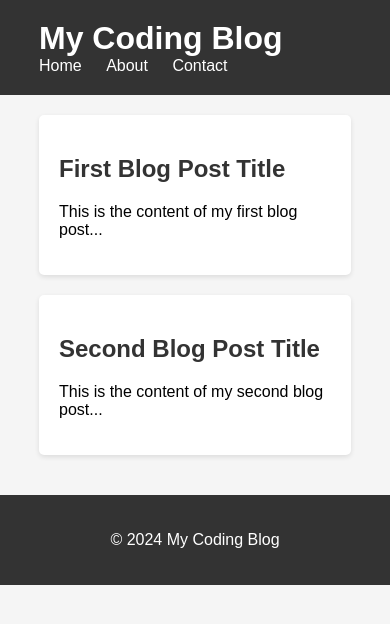
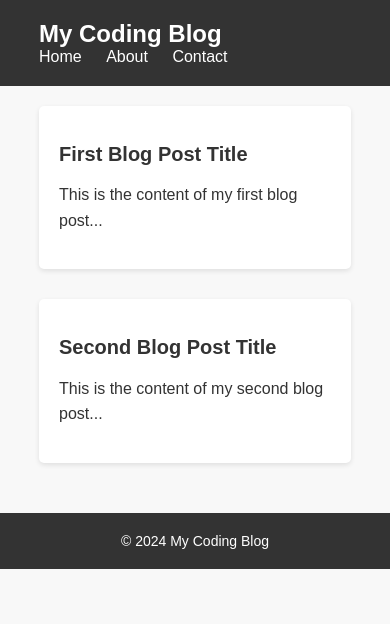
Before and after one commit to Panhavoan-Kymeas/MyWeb, a plain HTML site: page index.html in a window 390 px wide. Drawn offline with Linux system fonts and the light colour scheme.

Commit message:
Update styles.css

```diff
--- a/styles.css
+++ b/styles.css
@@ -2,7 +2,8 @@ body {
     font-family: Arial, sans-serif;
     margin: 0;
     padding: 0;
-    background-color: #f5f5f5;
+    background-color: #f8f8f8;
+    color: #333;
 }
 
 .container {
@@ -18,7 +19,7 @@ header {
 
 header h1 {
     margin: 0;
-    font-size: 32px;
+    font-size: 36px;
 }
 
 nav ul {
@@ -35,6 +36,12 @@ nav ul li {
 nav ul li a {
     color: #fff;
     text-decoration: none;
+    font-size: 18px;
+    transition: color 0.3s ease;
+}
+
+nav ul li a:hover {
+    color: #ffd700;
 }
 
 main {
@@ -43,14 +50,19 @@ main {
 
 article {
     background-color: #fff;
-    padding: 20px;
-    margin-bottom: 20px;
+    padding: 30px;
+    margin-bottom: 30px;
     border-radius: 5px;
     box-shadow: 0 2px 5px rgba(0,0,0,0.1);
 }
 
 article h2 {
     color: #333;
+    font-size: 24px;
+}
+
+article p {
+    line-height: 1.6;
 }
 
 footer {
@@ -58,4 +70,31 @@ footer {
     color: #fff;
     padding: 20px 0;
     text-align: center;
+    font-size: 16px;
 }
+
+footer p {
+    margin: 0;
+}
+
+@media (max-width: 768px) {
+    header h1 {
+        font-size: 24px;
+    }
+
+    nav ul li a {
+        font-size: 16px;
+    }
+
+    article {
+        padding: 20px;
+    }
+
+    article h2 {
+        font-size: 20px;
+    }
+
+    footer {
+        font-size: 14px;
+    }
+}
```
